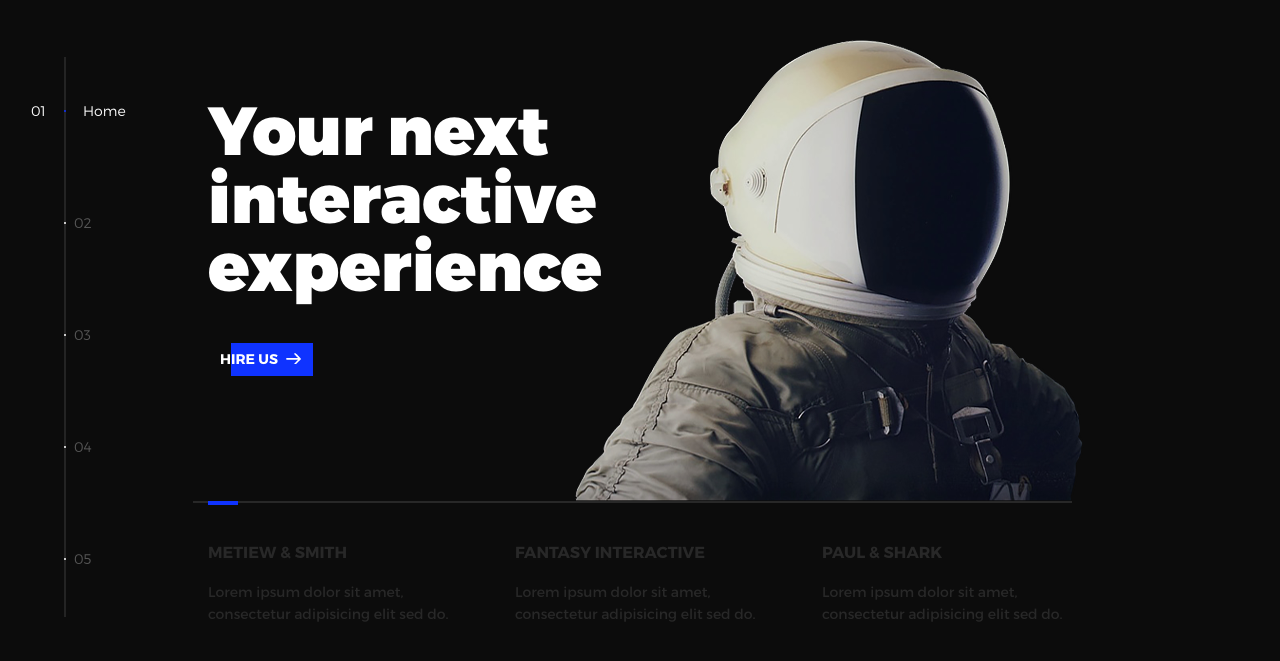
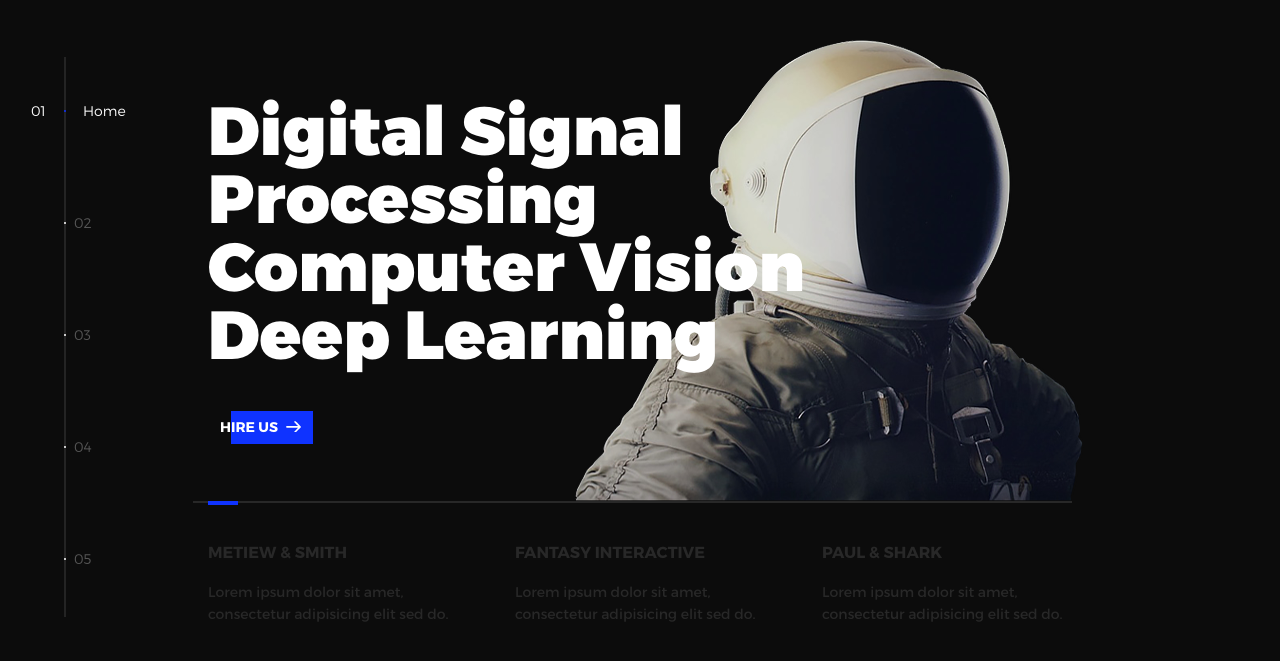
Before and after one commit to khc800/khc800.github.io, a plain HTML site: page index.html in a window 1280 px wide. Shown: the part 63-724 px from the top of the page. Drawn offline with nearby package versions, Linux system fonts and the light colour scheme.

Commit message:
Update index.html

```diff
--- a/index.html
+++ b/index.html
@@ -48,7 +48,7 @@
           <li class="l-section section section--is-active">
             <div class="intro">
               <div class="intro--banner">
-                <h1>Your next<br>interactive<br>experience</h1>
+                <h1>Digital Signal Processing<br>Computer Vision<br>Deep Learning</h1>
                 <button class="cta">Hire Us
                   <svg version="1.1" id="Layer_1" xmlns="http://www.w3.org/2000/svg" xmlns:xlink="http://www.w3.org/1999/xlink" x="0px" y="0px" viewBox="0 0 150 118" style="enable-background:new 0 0 150 118;" xml:space="preserve">
                   <g transform="translate(0.000000,118.000000) scale(0.100000,-0.100000)">
```
